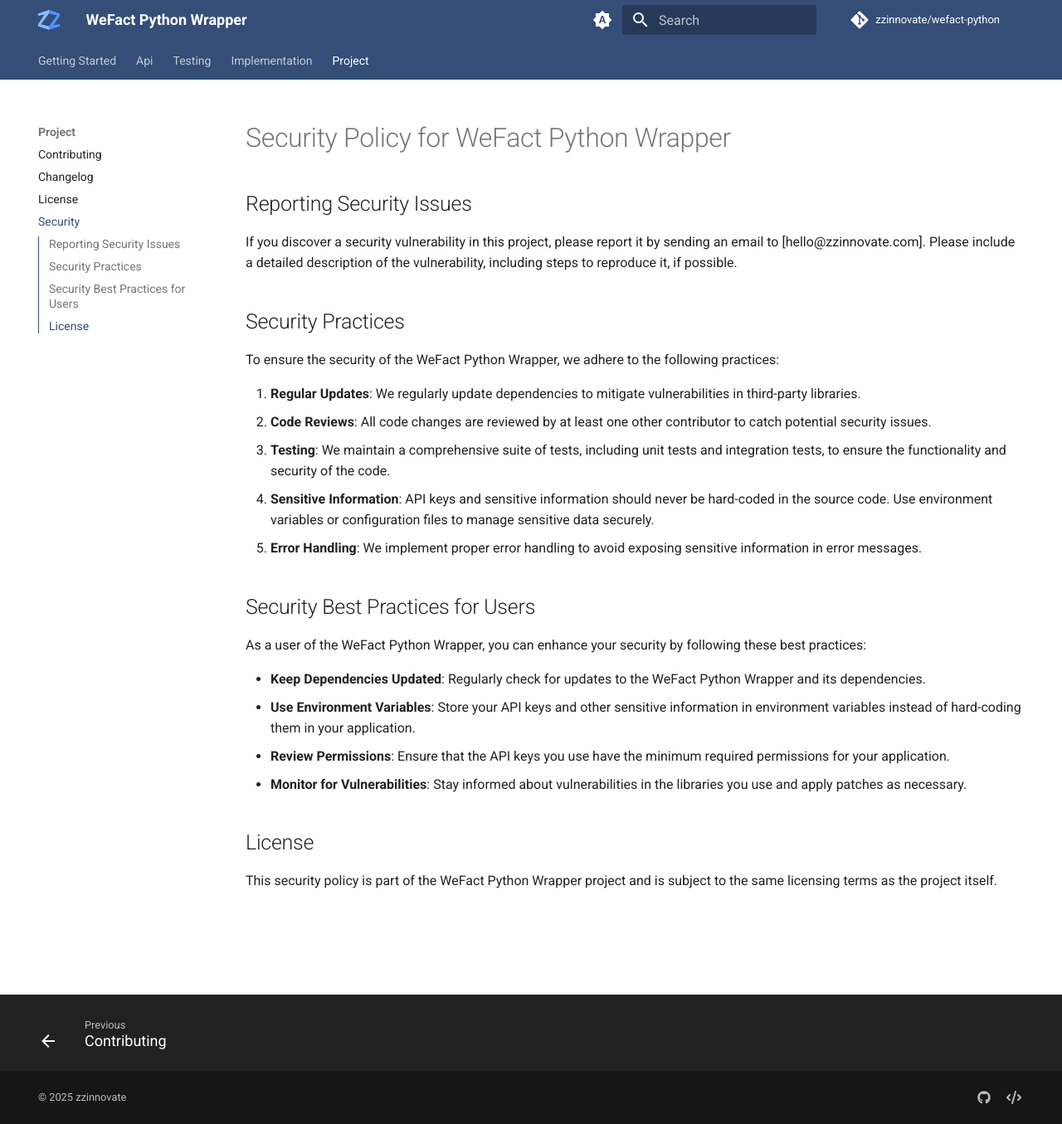
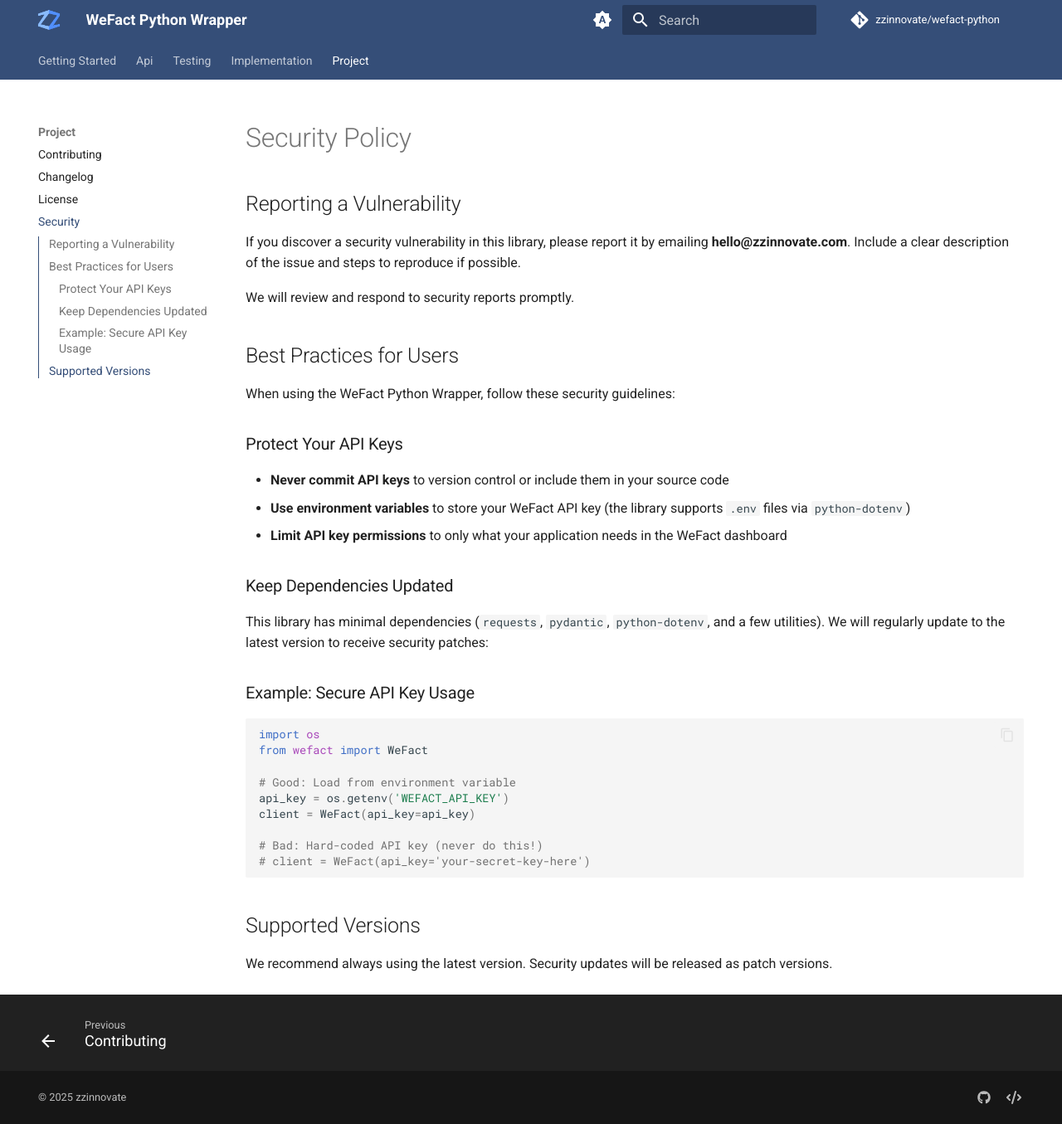
Before and after one commit to zzinnovate/wefact-python, an MkDocs documentation site: the page built from docs/project/security.md, in a window 1280 px wide and 1355 px high. Shown: the whole window at 83% size. Built offline with MkDocs 1.6.1 and Material for MkDocs 9.7.7, drawn with Linux system fonts in a browser that asks for light colours; comment, search, counter and statistics services are not loaded.

Commit message:
Refactor documentation and enhance CLI testing tool with new features and installation instructions

````diff
--- a/SECURITY.md
+++ b/SECURITY.md
@@ -1,28 +1,39 @@
-# Security Policy for WeFact Python Wrapper
+# Security Policy
 
-## Reporting Security Issues
+## Reporting a Vulnerability
 
-If you discover a security vulnerability in this project, please report it by sending an email to [hello@zzinnovate.com]. Please include a detailed description of the vulnerability, including steps to reproduce it, if possible.
+If you discover a security vulnerability in this library, please report it by emailing **hello@zzinnovate.com**. Include a clear description of the issue and steps to reproduce if possible.
 
-## Security Practices
+We will review and respond to security reports promptly.
 
-To ensure the security of the WeFact Python Wrapper, we adhere to the following practices:
+## Best Practices for Users
 
-1. **Regular Updates**: We regularly update dependencies to mitigate vulnerabilities in third-party libraries.
-2. **Code Reviews**: All code changes are reviewed by at least one other contributor to catch potential security issues.
-3. **Testing**: We maintain a comprehensive suite of tests, including unit tests and integration tests, to ensure the functionality and security of the code.
-4. **Sensitive Information**: API keys and sensitive information should never be hard-coded in the source code. Use environment variables or configuration files to manage sensitive data securely.
-5. **Error Handling**: We implement proper error handling to avoid exposing sensitive information in error messages.
+When using the WeFact Python Wrapper, follow these security guidelines:
 
-## Security Best Practices for Users
+### Protect Your API Keys
 
-As a user of the WeFact Python Wrapper, you can enhance your security by following these best practices:
+- **Never commit API keys** to version control or include them in your source code
+- **Use environment variables** to store your WeFact API key (the library supports `.env` files via `python-dotenv`)
+- **Limit API key permissions** to only what your application needs in the WeFact dashboard
 
-- **Keep Dependencies Updated**: Regularly check for updates to the WeFact Python Wrapper and its dependencies.
-- **Use Environment Variables**: Store your API keys and other sensitive information in environment variables instead of hard-coding them in your application.
-- **Review Permissions**: Ensure that the API keys you use have the minimum required permissions for your application.
-- **Monitor for Vulnerabilities**: Stay informed about vulnerabilities in the libraries you use and apply patches as necessary.
+### Keep Dependencies Updated
 
-## License
+This library has minimal dependencies (`requests`, `pydantic`, `python-dotenv`, and a few utilities). We will regularly update to the latest version to receive security patches:
 
-This security policy is part of the WeFact Python Wrapper project and is subject to the same licensing terms as the project itself.
+### Example: Secure API Key Usage
+
+```python
+import os
+from wefact import WeFact
+
+# Good: Load from environment variable
+api_key = os.getenv('WEFACT_API_KEY')
+client = WeFact(api_key=api_key)
+
+# Bad: Hard-coded API key (never do this!)
+# client = WeFact(api_key='your-secret-key-here')
+```
+
+## Supported Versions
+
+We recommend always using the latest version. Security updates will be released as patch versions.
--- a/mkdocs.yml
+++ b/mkdocs.yml
@@ -19,6 +19,7 @@
       - Variables (Enums): api/variables.md
       - Errors: api/errors.md
   - Testing:
+      - CLI Testing Tool: testing/cli-tool.md
       - Invoice Endpoints: testing/invoice-endpoints.md
   - Implementation:
       - Complete Coverage: implementation-complete.md
````
Also changed, not shown: README.md (+75 -29 lines), pyproject.toml (+8 -3 lines), requirements-dev.txt (+7 -0 lines), requirements.txt (+1 -6 lines), docs/testing/cli-tool.md (renamed from QUICKSTART_CLI.md), 3 other files.
